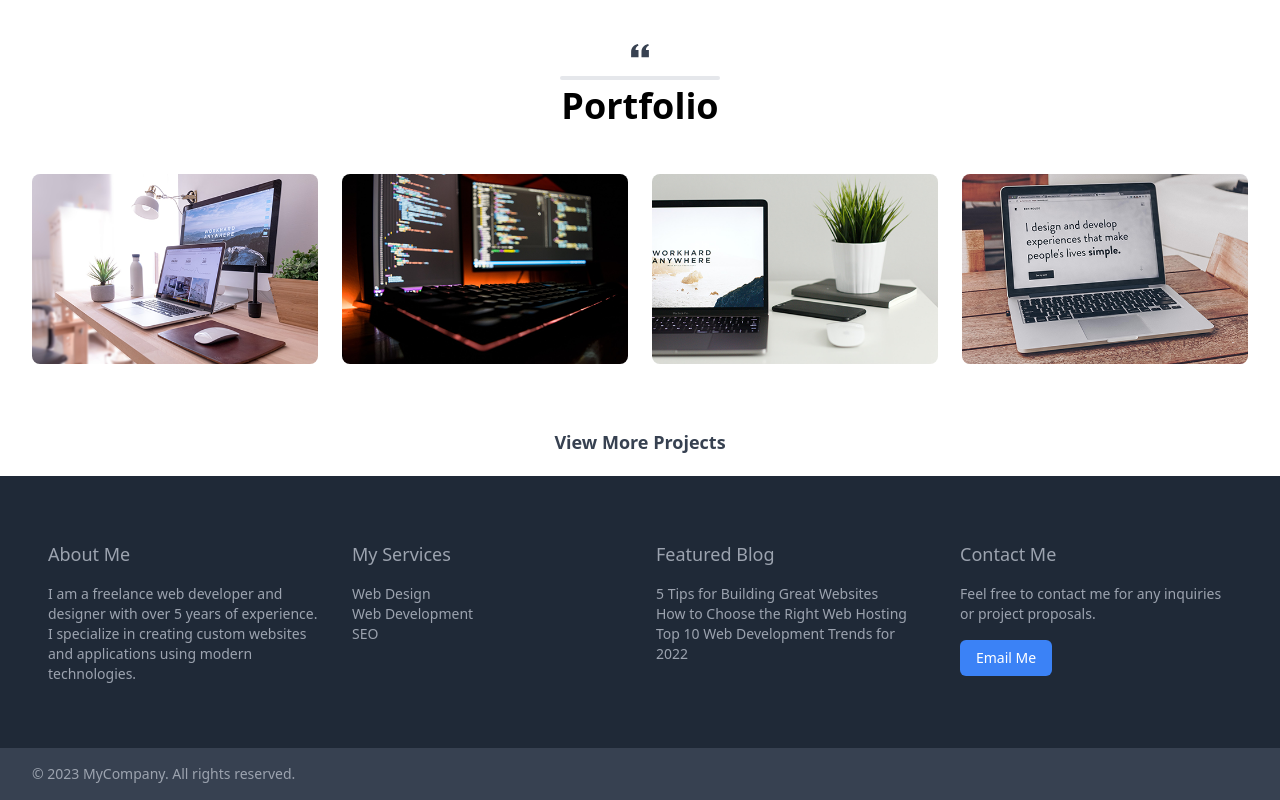
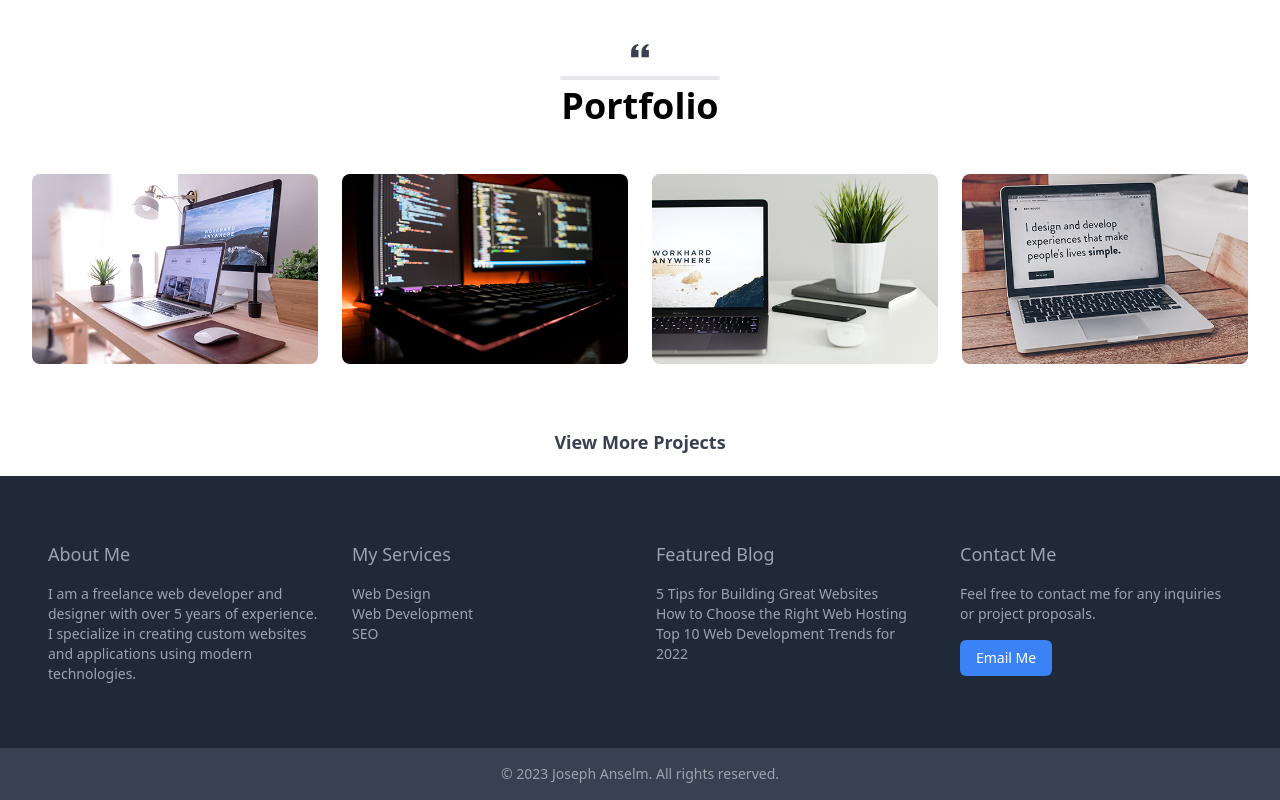
Before and after one commit to joseph-anselm/my-portfolio, a Next.js app: page / in a window 1280 px wide. Shown: the part 1694-2494 px from the top of the page. Built offline with nearby package versions, Linux system fonts and the light colour scheme.

Commit message:
my footer section  commit

```diff
--- a/components/footer.js
+++ b/components/footer.js
@@ -81,8 +81,8 @@ const Footer = () => {
         </div>
       </div>
       <div className="bg-gray-700 py-4 px-4 sm:px-6 lg:px-8 text-sm">
-        <p className="text-gray-400">
-          &copy; 2023 MyCompany. All rights reserved.
+        <p className="text-gray-400 text-center">
+          &copy; 2023 Joseph Anselm. All rights reserved.
         </p>
       </div>
     </footer>
```
